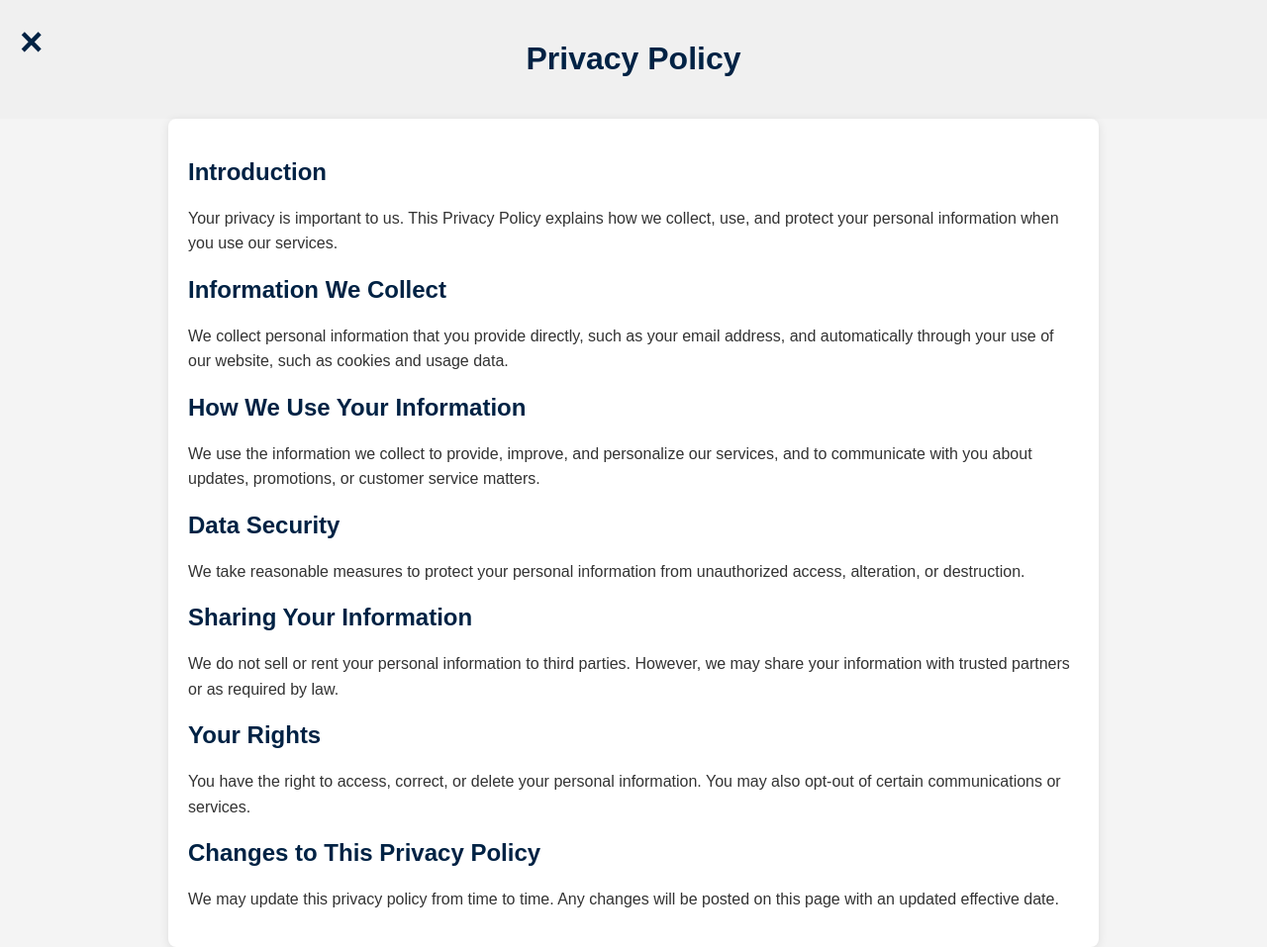
After one commit to bradstrr/ai-email-assistant, a Flask app: page /privacy-policy in a window 1280 px wide. The commit adds this page. Shown: the whole page at 99% size. Run offline with Flask 3, Linux system fonts and the light colour scheme.

Commit message:
added ToS and privacy policy to comply with data protection laws

```diff
--- a/app.py
+++ b/app.py
@@ -291,6 +291,14 @@ def verify_pin():
     if username == 'ADMIN' and pin == '2606':
         return jsonify({'success': True})
     return jsonify({'success': False})
+
+@app.route('/terms-of-service')
+def terms_of_service():
+    return render_template('terms-of-service.html')
+
+@app.route('/privacy-policy')
+def privacy_policy():
+    return render_template('privacy-policy.html')
 
 @app.route('/dashboard')
 def dashboard():
--- /dev/null
+++ b/templates/privacy-policy.html
@@ -0,0 +1,118 @@
+<!DOCTYPE html>
+<html lang="en">
+<head>
+    <meta charset="UTF-8">
+    <meta name="viewport" content="width=device-width, initial-scale=1.0">
+    <title>Privacy Policy</title>
+
+   <style>
+        body {
+            font-family: Arial, sans-serif;
+            background-color: #f4f4f4;
+            color: #333;
+            margin: 0;
+            padding: 0;
+        }
+
+        header {
+            background-color: #f0f0f0;
+            color: white;
+            text-align: center;
+            padding: 20px;
+        }
+
+        main {
+            padding: 20px;
+            max-width: 900px;
+            margin: 0 auto;
+            background-color: white;
+            border-radius: 8px;
+            box-shadow: 0 2px 10px rgba(0, 0, 0, 0.1);
+        }
+
+        h1, h2 {
+            color: #002244;
+        }
+
+        p {
+            line-height: 1.6;
+            margin-bottom: 15px;
+        }
+
+        footer {
+            text-align: center;
+            padding: 10px;
+            background-color: #002244;
+            color: white;
+            position: fixed;
+            width: 100%;
+            bottom: 0;
+        }
+     .close-button {
+    position: absolute;
+    top: 20px;
+    left: 20px;
+    font-size: 40px;
+    color: #002244;
+    text-decoration: none;
+    font-weight: bold;
+    background: none;
+    border: none;
+    cursor: pointer;
+}
+
+.close-button:hover {
+    color: #cc0000;
+}
+    </style>
+</head>
+<body>
+
+<header>
+    <h1>Privacy Policy</h1>
+</header>
+<a href="/" class="close-button" title="Close">&times;</a>
+<main>
+    <section>
+        <h2>Introduction</h2>
+        <p>Your privacy is important to us. This Privacy Policy explains how we collect, use, and protect your personal information when you use our services.</p>
+    </section>
+
+    <section>
+        <h2>Information We Collect</h2>
+        <p>We collect personal information that you provide directly, such as your email address, and automatically through your use of our website, such as cookies and usage data.</p>
+    </section>
+
+    <section>
+        <h2>How We Use Your Information</h2>
+        <p>We use the information we collect to provide, improve, and personalize our services, and to communicate with you about updates, promotions, or customer service matters.</p>
+    </section>
+
+    <section>
+        <h2>Data Security</h2>
+        <p>We take reasonable measures to protect your personal information from unauthorized access, alteration, or destruction.</p>
+    </section>
+
+    <section>
+        <h2>Sharing Your Information</h2>
+        <p>We do not sell or rent your personal information to third parties. However, we may share your information with trusted partners or as required by law.</p>
+    </section>
+
+    <section>
+        <h2>Your Rights</h2>
+        <p>You have the right to access, correct, or delete your personal information. You may also opt-out of certain communications or services.</p>
+    </section>
+
+    <section>
+        <h2>Changes to This Privacy Policy</h2>
+        <p>We may update this privacy policy from time to time. Any changes will be posted on this page with an updated effective date.</p>
+    </section>
+</main>
+<!--
+<footer>
+    <p>&copy; 2025 ICode Automation. All rights reserved.</p>
+</footer>
+-->
+
+</body>
+</html>
```
Also changed, not shown: templates/landing.html (+15 -0 lines), templates/terms-of-service.html (added, +119 -0 lines).
